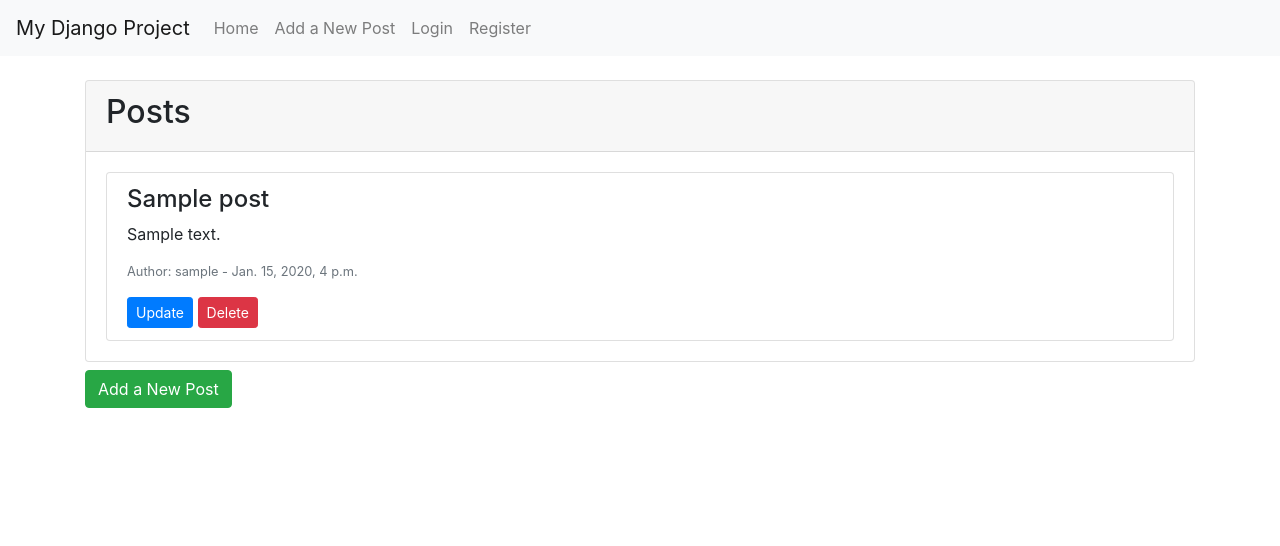
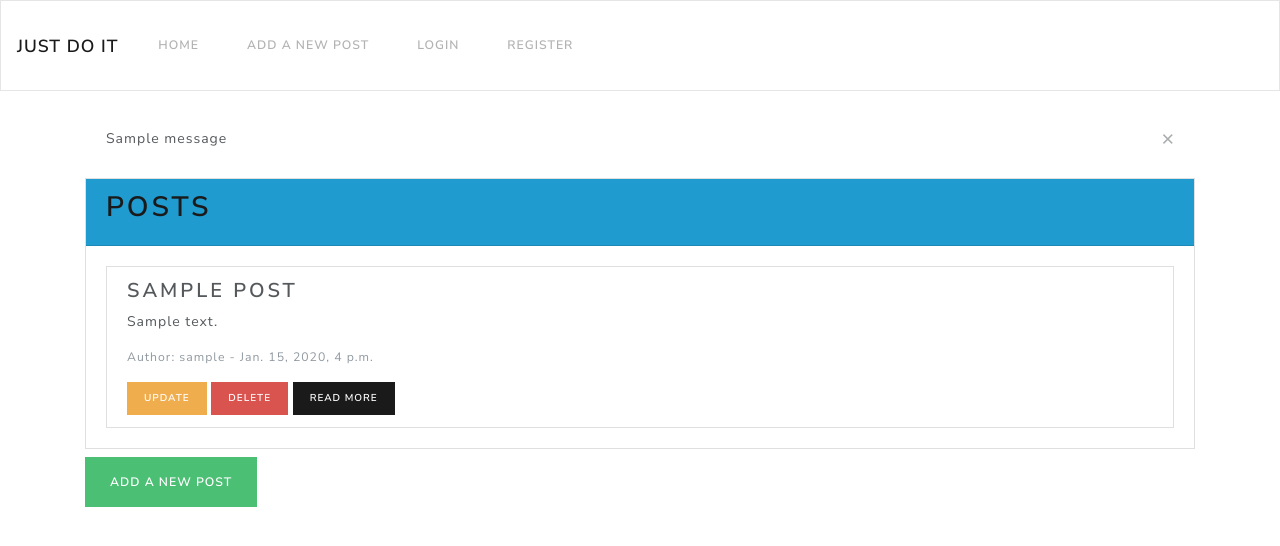
Before and after one commit to dnazirzhanov/Neobis_DjangoGirls, a Django app: template django_girls/blog/templates/blog/post_list.html in a window 1280 px wide. Shown: the top 546 px of the page. Run offline with Django 5.2, Linux system fonts and the light colour scheme; the template is opened without the code that fills it: values that come from a table or form of the project are taken from there, others are empty; tables that the repository leaves empty hold one stand-in row (values such as "Sample post"); one stand-in notice (Sample message) is shown; parts of the project's set-up code (start-up, migrations or seed data) failed here and were passed over; some libraries are stand-ins or nearby versions.

Commit message:
creating a READ functionality, which allows users to read posts

```diff
--- a/django_girls/blog/templates/blog/post_list.html
+++ b/django_girls/blog/templates/blog/post_list.html
@@ -2,7 +2,7 @@
 
 {% block content %}
   <div class="card">
-    <div class="card-header">
+    <div class="card-header bg-info text-white">
       <h2>Posts</h2>
     </div>
     <div class="card-body">
@@ -12,8 +12,9 @@
             <h4>{{ post.title }}</h4>
             <p>{{ post.description }}</p>
             <p class="small text-muted">Author: {{ post.author.username }} - {{ post.pub_date }}</p>
-            <a href="{% url 'blog:update_post' pk=post.pk %}" class="btn btn-primary btn-sm">Update</a>
+            <a href="{% url 'blog:update_post' pk=post.pk %}" class="btn btn-warning btn-sm text-white">Update</a>
             <a href="{% url 'blog:delete_post' pk=post.pk %}" class="btn btn-danger btn-sm">Delete</a>
+            <a href="{% url 'blog:read_more' pk=post.pk %}" class="btn btn-primary btn-sm">Read more</a>
           </li>
         {% endfor %}
       </ul>
--- a/django_girls/blog/templates/blog/update_post.html
+++ b/django_girls/blog/templates/blog/update_post.html
@@ -7,14 +7,14 @@
     </div>
   {% else %}
     <div class="card">
-      <div class="card-header">
+      <div class="card-header bg-warning text-white">
         <h2>Edit Post</h2>
       </div>
       <div class="card-body">
         <form method="post" action="">
           {% csrf_token %}
           {{ form.as_p }}
-          <button type="submit" class="btn btn-primary">Save Changes</button>
+          <button type="submit" class="btn btn-warning text-white">Save Changes</button>
         </form>
       </div>
     </div>
--- a/django_girls/templates/base.html
+++ b/django_girls/templates/base.html
@@ -1,4 +1,3 @@
-<!-- base.html -->
 <!DOCTYPE html>
 <html lang="en">
 <head>
@@ -6,10 +5,9 @@
     <meta name="viewport" content="width=device-width, initial-scale=1.0">
     <title>{% block title %}My Django Project{% endblock %}</title>
 
-    <!-- Include Bootstrap CSS from CDN -->
-    <link rel="stylesheet" href="https://stackpath.bootstrapcdn.com/bootstrap/4.3.1/css/bootstrap.min.css">
 
-    <!-- Add your custom CSS styles here -->
+    <link rel="stylesheet" href="https://stackpath.bootstrapcdn.com/bootswatch/4.5.2/lux/bootstrap.min.css">
+
     <style>
         /* Add your custom styles here */
     </style>
@@ -17,7 +15,7 @@
 <body>
 
 <nav class="navbar navbar-expand-lg navbar-light bg-light">
-  <a class="navbar-brand" href="#">My Django Project</a>
+  <a class="navbar-brand" href="#">Just do it</a>
   <button class="navbar-toggler" type="button" data-toggle="collapse" data-target="#navbarNav" aria-controls="navbarNav" aria-expanded="false" aria-label="Toggle navigation">
     <span class="navbar-toggler-icon"></span>
   </button>
@@ -46,10 +44,18 @@
 </nav>
 
 <div class="container mt-4">
+    {% if messages %}
+      <div class="alert alert-dismissible {% if messages.tags %}{{ messages.tags }}{% endif %}">
+        <button type="button" class="close" data-dismiss="alert">&times;</button>
+        {% for message in messages %}
+          {{ message }}
+        {% endfor %}
+      </div>
+    {% endif %}
+
     {% block content %}{% endblock %}
 </div>
 
-<!-- Include Bootstrap JS and Popper.js from CDN -->
 <script src="https://code.jquery.com/jquery-3.3.1.slim.min.js"></script>
 <script src="https://cdnjs.cloudflare.com/ajax/libs/popper.js/1.14.7/umd/popper.min.js"></script>
 <script src="https://stackpath.bootstrapcdn.com/bootstrap/4.3.1/js/bootstrap.min.js"></script>
```
Also changed, not shown: django_girls/blog/templates/blog/read_more.html (added, +14 -0 lines), django_girls/blog/views.py (+21 -3 lines), django_girls/users/views.py (+4 -4 lines), django_girls/blog/templates/blog/add_post.html (line endings or trailing spaces).
